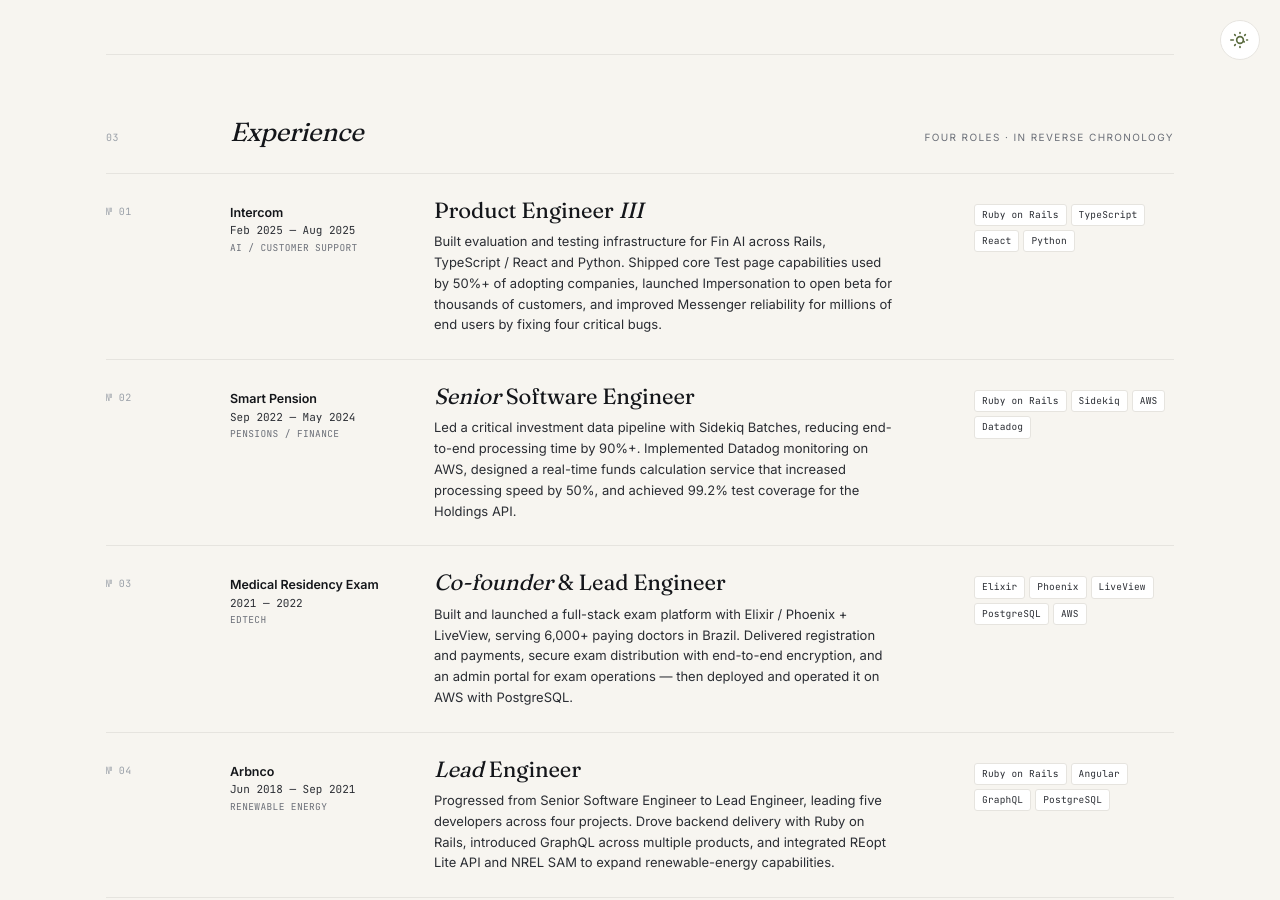
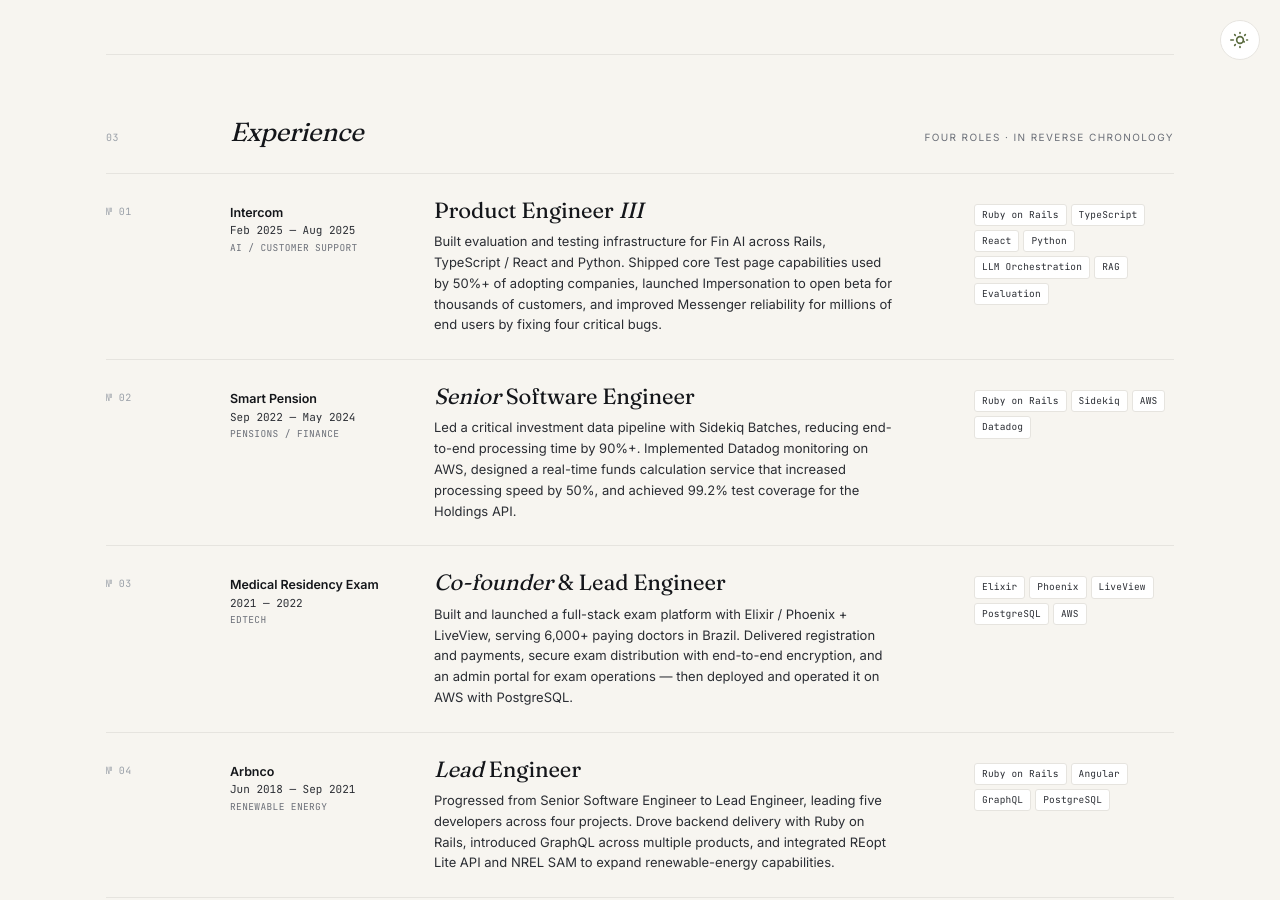
Before and after one commit to thefactus/portfolio, a Jekyll site: the page built from index.html, in a window 1280 px wide and 900 px high, scrolled down 2453 px. Built offline with Jekyll 4.4.1, drawn with Linux system fonts in a browser that asks for light colours.

Commit message:
feat: add AI skills to Intercom experience (LLM Orchestration, RAG, Evaluation)
Co-Authored-By: Claude Haiku 4.5 <noreply@anthropic.com>

```diff
--- a/index.html
+++ b/index.html
@@ -225,7 +225,7 @@ description: Personal website of Pablo Bello
         </p>
       </div>
       <div class="stack-inline">
-        <span>Ruby on Rails</span><span>TypeScript</span><span>React</span><span>Python</span>
+        <span>Ruby on Rails</span><span>TypeScript</span><span>React</span><span>Python</span><span>LLM Orchestration</span><span>RAG</span><span>Evaluation</span>
       </div>
     </div>
 
```
